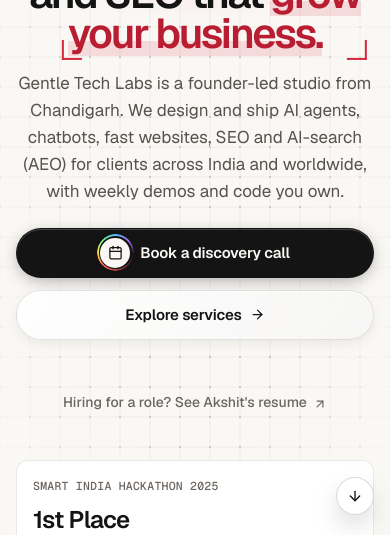
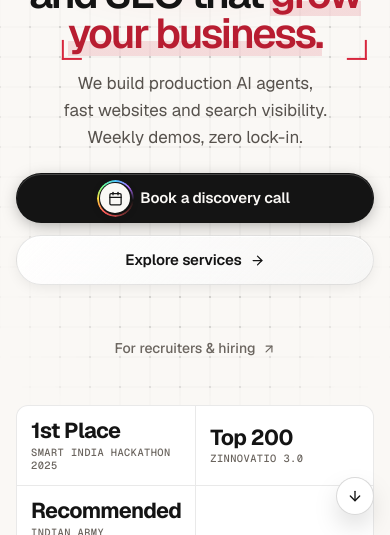
Before and after one commit to akshitsharmacodes/portfolio, a React (Vite) app: page / in a window 390 px wide. Shown: the part 309-844 px from the top of the page. Built offline with nearby package versions, Linux system fonts and the light colour scheme; no server answers.

Commit message:
feat(hero): declutter mobile hero with punchy copy and 2x2 stats grid

```diff
--- a/src/components/Hero.jsx
+++ b/src/components/Hero.jsx
@@ -95,7 +95,10 @@ export default function Hero({
           </Item>
 
           <Item {...itemProps}>
-            <p className="hero-intro">{agency.heroLine}</p>
+            <p className="hero-intro">
+              <span className="hero-intro-desktop">{agency.heroLine}</span>
+              <span className="hero-intro-mobile">{agency.heroLineMobile || agency.heroLine}</span>
+            </p>
           </Item>
 
           <Item {...itemProps}>
@@ -116,7 +119,8 @@ export default function Hero({
               </Link>
             </div>
             <Link to="/recruiters" className="btn-link hero-resume">
-              <span>Hiring for a role? See Akshit's resume</span>
+              <span className="hero-resume-desktop">Hiring for a role? See Akshit's resume</span>
+              <span className="hero-resume-mobile">For recruiters & hiring</span>
               <ArrowUpRight size={14} aria-hidden="true" />
             </Link>
           </Item>
--- a/src/config/site.js
+++ b/src/config/site.js
@@ -20,6 +20,8 @@ export const siteConfig = {
     headlineAccent: "grow your business.",
     heroLine:
       "Gentle Tech Labs is a founder-led studio from Chandigarh. We design and ship AI agents, chatbots, fast websites, SEO and AI-search (AEO) for clients across India and worldwide, with weekly demos and code you own.",
+    heroLineMobile:
+      "We build production AI agents, fast websites and search visibility. Weekly demos, zero lock-in.",
     founderNote: "Led by Akshit Sharma, AI engineer and founder. Specialists join per project.",
     // Working hours note for overseas clients
     timezoneNote:
--- a/src/enterprise.css
+++ b/src/enterprise.css
@@ -1523,6 +1523,11 @@ html[data-theme='light'] .cmdk-overlay {
   text-wrap: pretty;
 }
 
+.hero-intro-mobile,
+.hero-resume-mobile {
+  display: none;
+}
+
 .hero-actions {
   gap: 10px;
   margin: 0 0 32px;
@@ -1916,7 +1921,7 @@ html[data-motion='off'] .rag-hit-bar span {
 /* Proof strip */
 .metrics-strip {
   display: grid;
-  grid-template-columns: repeat(3, minmax(0, 1fr));
+  grid-template-columns: repeat(4, minmax(0, 1fr));
   gap: 0;
   margin: 0;
   padding: 0;
@@ -2407,12 +2412,78 @@ html[data-motion='off'] .rag-hit-bar span {
    -------------------------------------------------------------------------- */
 @media (max-width: 800px) {
   .metrics-strip {
-    grid-template-columns: 1fr;
+    grid-template-columns: repeat(2, 1fr);
     padding: 0;
   }
   .metric-item + .metric-item {
     border-left: none;
-    border-top: 1px solid var(--border);
+  }
+}
+
+@media (max-width: 640px) {
+  .hero-intro-desktop,
+  .hero-resume-desktop {
+    display: none;
+  }
+  .hero-intro-mobile,
+  .hero-resume-mobile {
+    display: inline;
+  }
+  .hero-intro {
+    font-size: 0.95rem;
+    line-height: 1.5;
+    max-width: 420px;
+    margin: 14px auto 0;
+  }
+  .metrics-strip {
+    grid-template-columns: repeat(2, 1fr) !important;
+    gap: 0 !important;
+    margin-top: 22px;
+    padding: 0 !important;
+    border: 1px solid var(--border);
+    border-radius: var(--radius-lg);
+    overflow: hidden;
+  }
+  .metrics-strip .metric-item {
+    display: flex;
+    flex-direction: column;
+    justify-content: center;
+    padding: 13px 14px !important;
+    gap: 3px;
+    border: none !important;
+    border-top: none !important;
+    border-left: none !important;
+    margin: 0;
+    box-sizing: border-box;
+    text-align: left;
+  }
+  .metrics-strip .metric-item:nth-child(1),
+  .metrics-strip .metric-item:nth-child(2) {
+    border-bottom: 1px solid var(--border) !important;
+  }
+  .metrics-strip .metric-item:nth-child(odd) {
+    border-right: 1px solid var(--border) !important;
+  }
+  .metrics-strip .metric-detail {
+    display: none !important;
+  }
+  .metrics-strip .metric-value {
+    font-size: clamp(1.35rem, 5vw, 1.55rem);
+    font-weight: 700;
+    line-height: 1.1;
+    color: var(--text);
+    order: 0;
+  }
+  .metrics-strip .metric-label {
+    font-family: var(--font-mono);
+    font-size: 0.65rem;
+    font-weight: 500;
+    letter-spacing: 0.04em;
+    text-transform: uppercase;
+    color: var(--text-dim);
+    line-height: 1.25;
+    order: 1;
+    margin: 0;
   }
 }
 
@@ -2427,10 +2498,6 @@ html[data-motion='off'] .rag-hit-bar span {
   }
   .hero-headline {
     font-size: clamp(2.1rem, 9.5vw, 2.6rem);
-  }
-  .hero-intro {
-    font-size: 0.98rem;
-    line-height: 1.5;
   }
   .hero-quick-tips {
     border-radius: 14px;
```
